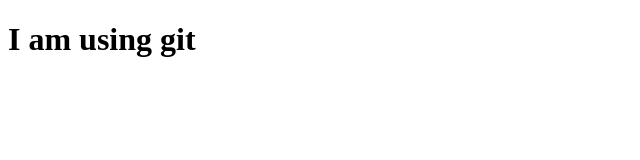
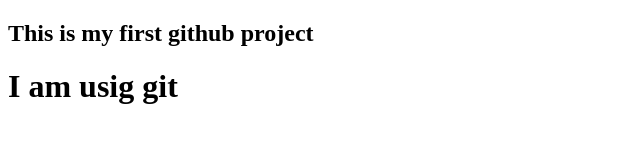
Before and after one commit to Hasnain-Iftada/my-first-website, a plain HTML site: page index.html in a window 1280 px wide. Shown: the whole page, without its empty margins (0-640 px from the left). Drawn offline with Linux system fonts and the light colour scheme.

Commit message:
added new header

```diff
--- a/index.html
+++ b/index.html
@@ -6,6 +6,7 @@
     <title>Document</title>
 </head>
 <body>
-    <h1>I am using git </h1>
+    <h2>This is my first github project</h2>
+    <h1>I am usig git </h1>
 </body>
 </html>
```
Also changed, not shown: 1 other file.
